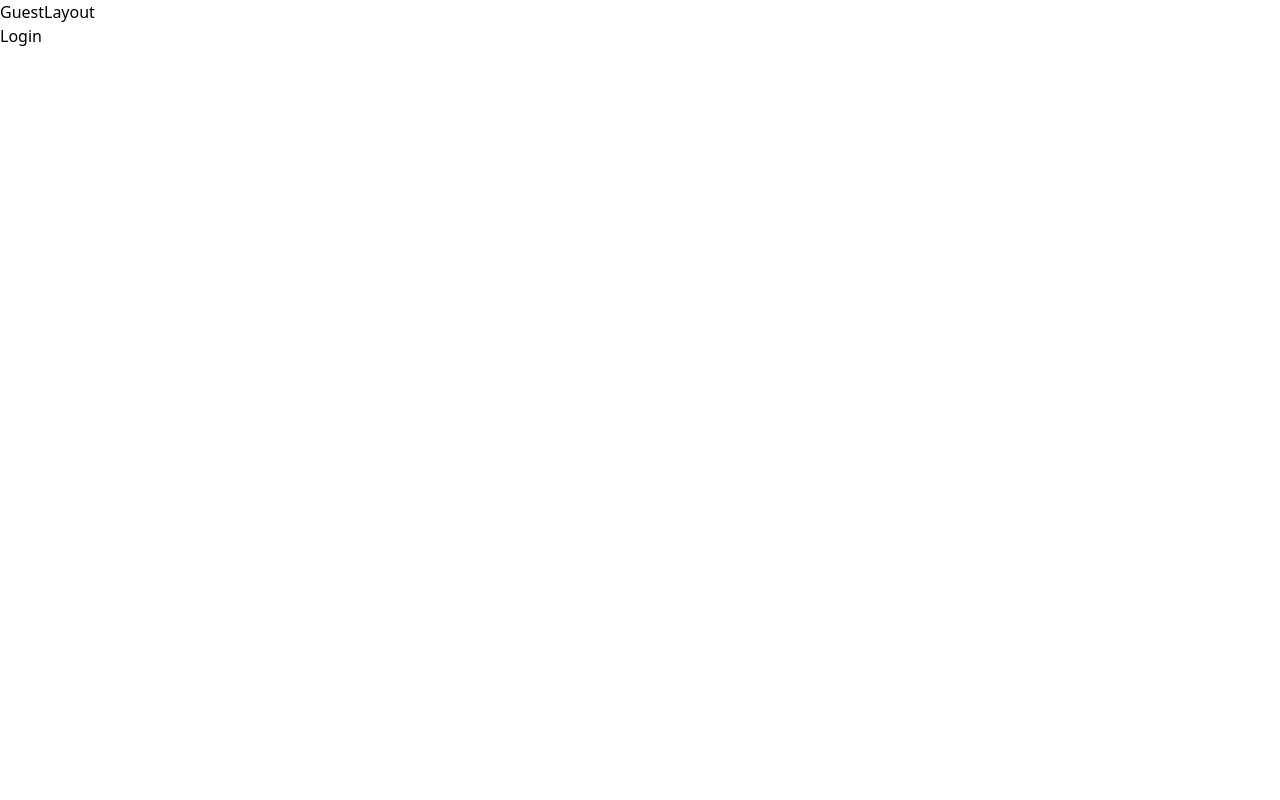
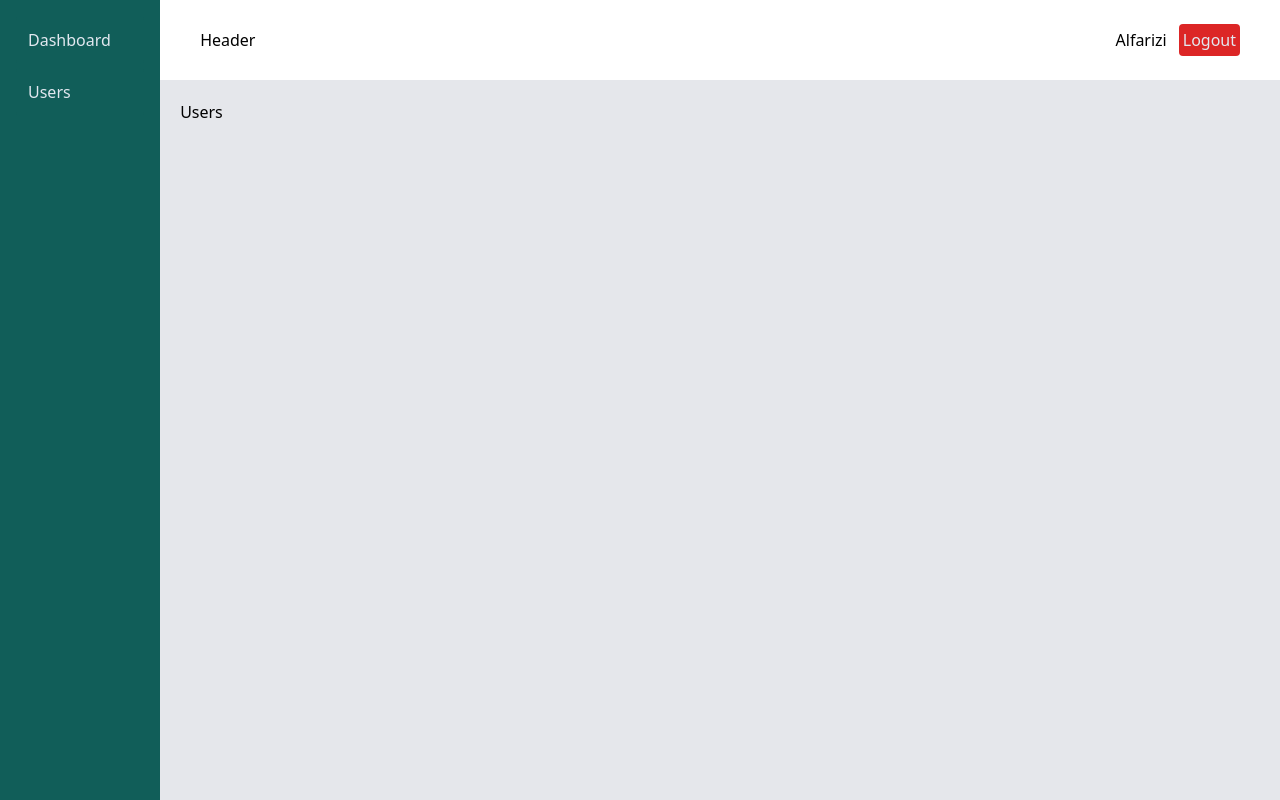
Before and after one commit to alfariiizi/laravel-react-crud-project, a React (Vite) app in the folder frontend/: page /users in a window 1280 px wide. Before the commit this address led to /login. Built offline with nearby package versions, Linux system fonts and the light colour scheme.

Commit message:
Styling default layout

```diff
--- a/frontend/src/contexts/ContextProvider.jsx
+++ b/frontend/src/contexts/ContextProvider.jsx
@@ -10,10 +10,12 @@ const StateContext = createContext({
 });
 
 const ContextProvider = ({ children }) => {
-  const [user, setUser] = useState({});
+  const [user, setUser] = useState({
+    name: "alfarizi",
+  });
 
-  const [token, _setToken] = useState(localStorage.getItem(tokenKey));
-  //   const [token, _setToken] = useState(123);    // for testing authenticated user
+  //   const [token, _setToken] = useState(localStorage.getItem(tokenKey));
+  const [token, _setToken] = useState(123); // for testing authenticated user
 
   const setToken = (token) => {
     _setToken(token);
--- a/frontend/src/layouts/DefaultLayout.jsx
+++ b/frontend/src/layouts/DefaultLayout.jsx
@@ -1,5 +1,5 @@
 import React from "react";
-import { Navigate, Outlet } from "react-router-dom";
+import { Navigate, Outlet, Link } from "react-router-dom";
 import { useStateContext } from "../contexts/ContextProvider";
 
 const DefaultLayout = () => {
@@ -9,9 +9,35 @@ const DefaultLayout = () => {
   }
 
   return (
-    <div>
-      <p>DefaultLayout</p>
-      <Outlet />
+    <div className="flex h-screen">
+      <aside className="flex flex-col gap-1 bg-teal-800 p-4 text-slate-200">
+        <Link
+          to={"/dashboard"}
+          className="w-[14ch] rounded bg-inherit p-3 duration-200 hover:bg-teal-900">
+          Dashboard
+        </Link>
+        <Link
+          to={"/users"}
+          className="w-[14ch] rounded bg-inherit p-3 duration-200 hover:bg-teal-900">
+          Users
+        </Link>
+      </aside>
+      <div className="flex w-full flex-col">
+        <header className="flex w-full items-center justify-between px-10 py-6">
+          <h1>Header</h1>
+          <div className="flex items-center gap-3">
+            <div className="capitalize">{user.name}</div>
+            <a
+              href="#"
+              className="rounded bg-red-600 p-1 text-slate-200 duration-150 hover:bg-red-700">
+              Logout
+            </a>
+          </div>
+        </header>
+        <main className="h-screen w-full bg-gray-200 p-5">
+          <Outlet />
+        </main>
+      </div>
     </div>
   );
 };
```
